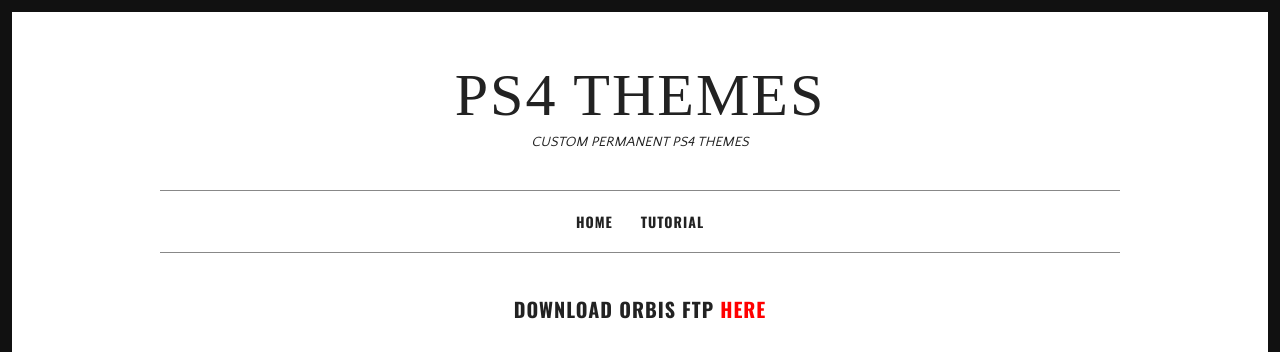
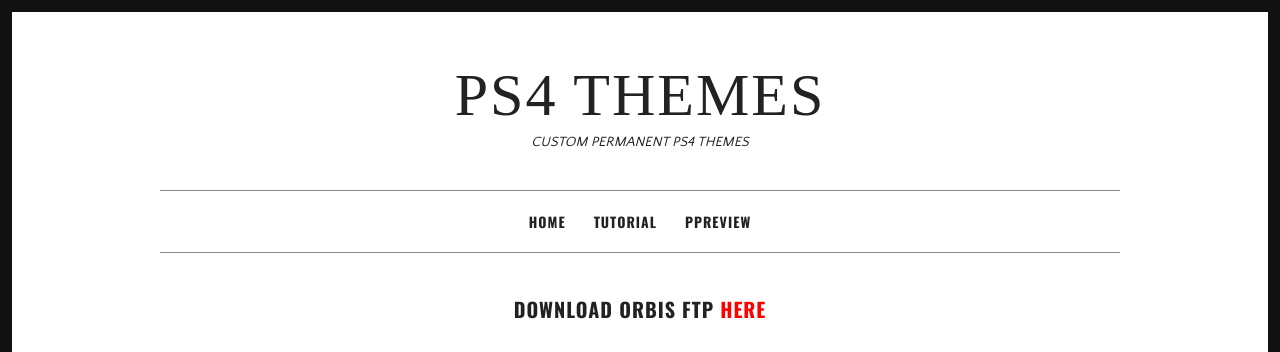
Before and after one commit to PS4Themes/1, a plain HTML site: page tutorial.html in a window 1280 px wide. Shown: the top 352 px of the page. Drawn offline with nearby package versions, Linux system fonts and the light colour scheme; a web font is replaced by a local one.

Commit message:
Add files via upload

```diff
--- a/tutorial.html
+++ b/tutorial.html
@@ -32,6 +32,7 @@
 						<ul id="menu-menu-1" class="menu">
 							<li><a href="index.html">Home</a></li>
 							<li><a href="tutorial.html">Tutorial</a></li>
+							<li><a href="preview.html">PPreview</a></li>
 							</li>
 						</ul>
 					</div>
```
